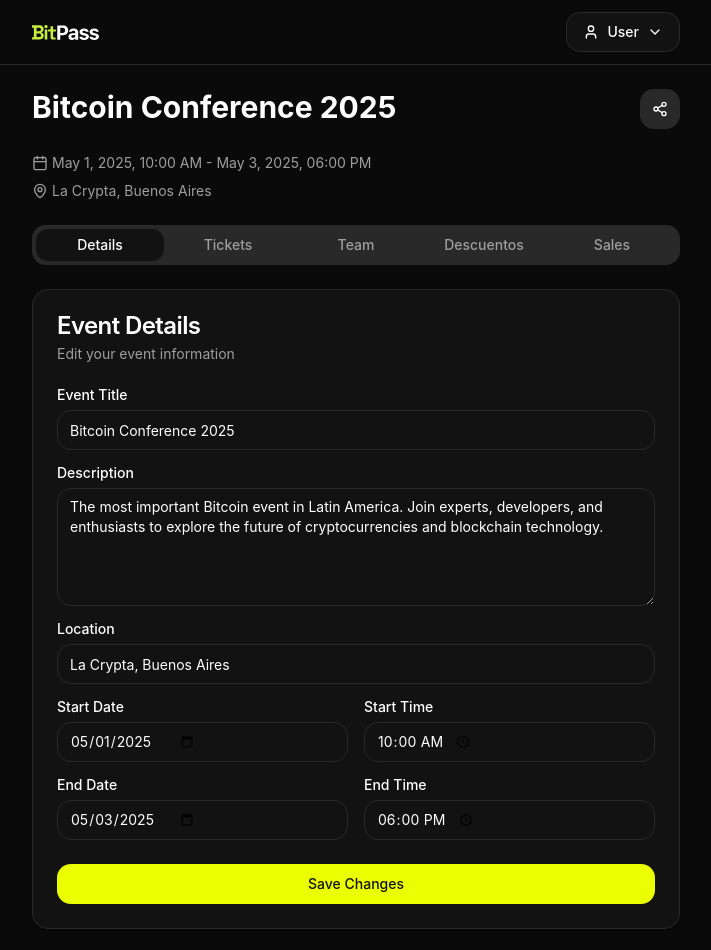
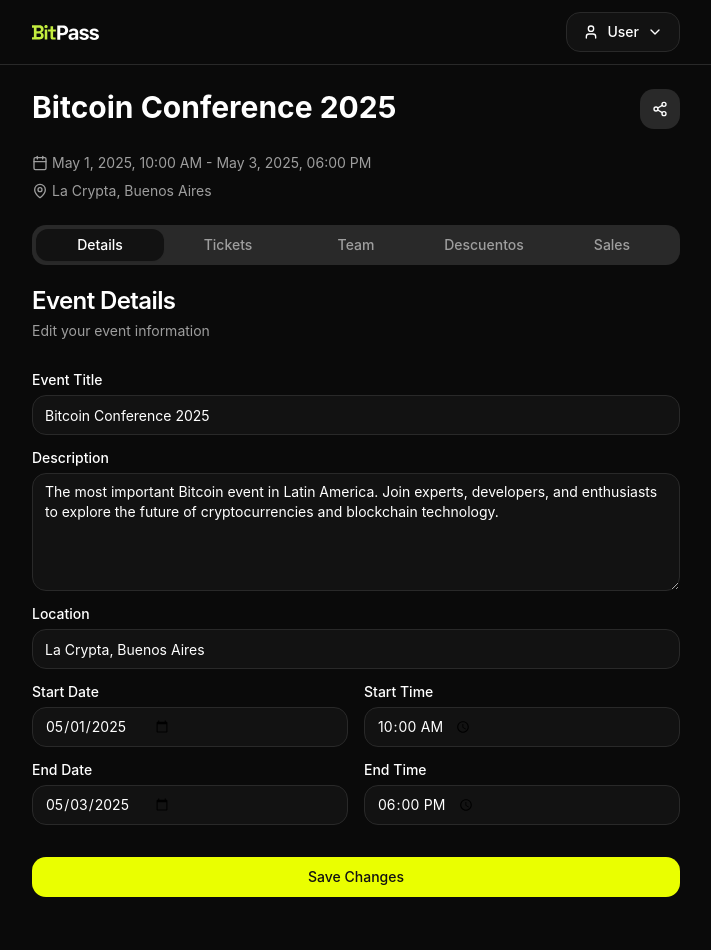
Before and after one commit to bitpass-live/bitpass-app, a Next.js app: page /event/event123/manage in a window 1280 px wide. Shown: the top 950 px of the page, without its empty margins (284-995 px from the left). After the commit the page ends 921 px from the top, so only its background shows below. Built offline with nearby package versions, Linux system fonts and the light colour scheme.

Commit message:
fix(component): general changes on EventManagment

```diff
--- a/components/manage/event-management.tsx
+++ b/components/manage/event-management.tsx
@@ -165,12 +165,12 @@
         </TabsList>
 
         <TabsContent value='details' className='mt-6'>
-          <Card>
-            <CardHeader>
+          <div className='flex flex-col gap-8'>
+            <div className='flex flex-col gap-2'>
               <CardTitle>Event Details</CardTitle>
               <CardDescription>Edit your event information</CardDescription>
-            </CardHeader>
-            <CardContent className='space-y-4'>
+            </div>
+            <div className='space-y-4'>
               <div className='grid gap-2'>
                 <Label htmlFor='title'>Event Title</Label>
                 <Input id='title' value={title} onChange={(e) => setTitle(e.target.value)} />
@@ -208,13 +208,13 @@
                   <Input id='endTime' type='time' value={endTime} onChange={(e) => setEndTime(e.target.value)} />
                 </div>
               </div>
-            </CardContent>
-            <CardFooter>
+            </div>
+            <div className='w-full'>
               <Button className='w-full' onClick={handleSaveDetails}>
                 Save Changes
               </Button>
-            </CardFooter>
-          </Card>
+            </div>
+          </div>
         </TabsContent>
 
         <TabsContent value='tickets' className='mt-6'>
```
